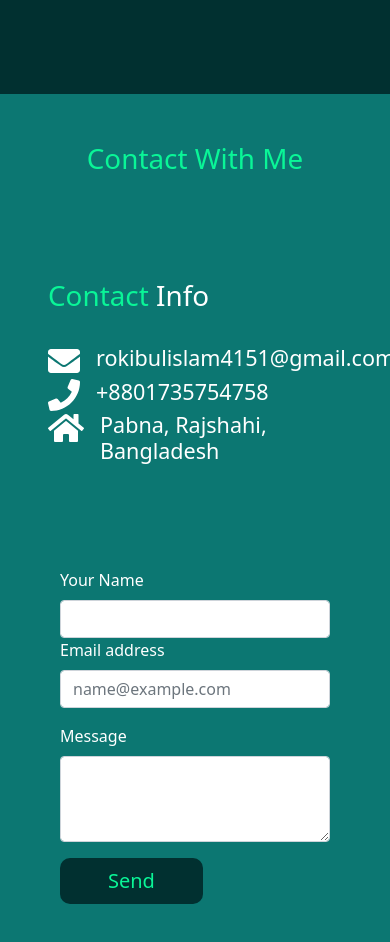
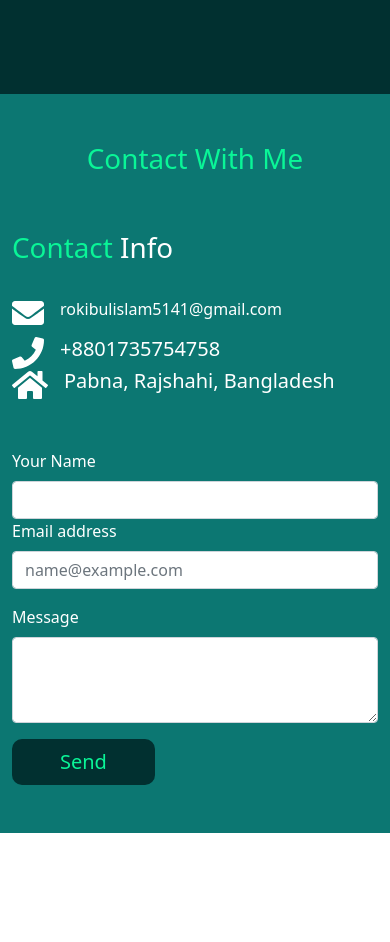
Before and after one commit to rokibulslam/Portfolio, a React (Create React App) app: page / in a window 390 px wide. Shown: the part 4319-5261 px from the top of the page. After the commit the page ends 5152 px from the top, so only its background shows below. Built offline with nearby package versions, Linux system fonts and the light colour scheme.

Commit message:
responsive

```diff
--- a/src/Components/Pages/Home/ContactMe/ContactMe.js
+++ b/src/Components/Pages/Home/ContactMe/ContactMe.js
@@ -31,11 +31,12 @@ export const ContactMe = () => {
   };
 
   return (
+    <div>
       <div className="contact-bg ">
         <div className=" container">
           <h1 className="text-center py-5 ">Contact With Me</h1>
           <div className="row">
-          <div className="col-md-6 p-5">
+            <div className="col-md-6 mb-5">
               <h1 className="pb-4">
                 <span className="text-color">Contact</span>{" "}
                 <span className="text-white">Info</span>
@@ -46,7 +47,7 @@ export const ContactMe = () => {
                   icon={faEnvelope}
                   size="2x"
                 />
-              <h4 className="">rokibulislam4151@gmail.com</h4>
+                <p className="">rokibulislam5141@gmail.com</p>
               </div>
               <div className="d-flex text-white">
                 <FontAwesomeIcon
@@ -54,7 +55,7 @@ export const ContactMe = () => {
                   icon={faPhone}
                   size="2x"
                 />
-              <h4 className="">+8801735754758</h4>
+                <h5 className="">+8801735754758</h5>
               </div>
               <div className="d-flex text-white">
                 <FontAwesomeIcon
@@ -62,11 +63,11 @@ export const ContactMe = () => {
                   icon={faHome}
                   size="2x"
                 />
-              <h4 className="">Pabna, Rajshahi, Bangladesh</h4>
+                <h5 className="">Pabna, Rajshahi, Bangladesh</h5>
               </div>
             </div>
-          <div className="col-md-6">
-            <div className="p-5 ">
+            <div className="col-md-6 mb-5">
+              <div className="">
                 <div className="">
                   <Form ref={form} onSubmit={sendEmail}>
                     <Form.Group
@@ -104,5 +105,6 @@ export const ContactMe = () => {
           </div>
         </div>
       </div>
+    </div>
   );
 };
```
Lines whose indentation alone changed are shown as unchanged.
